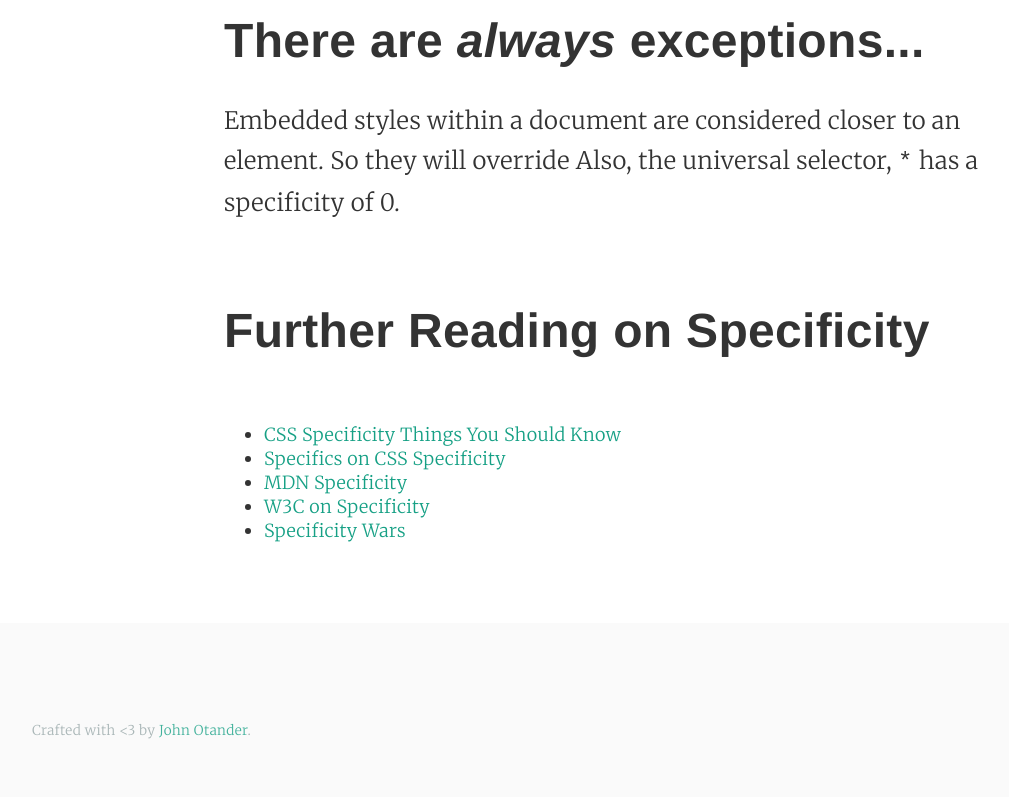
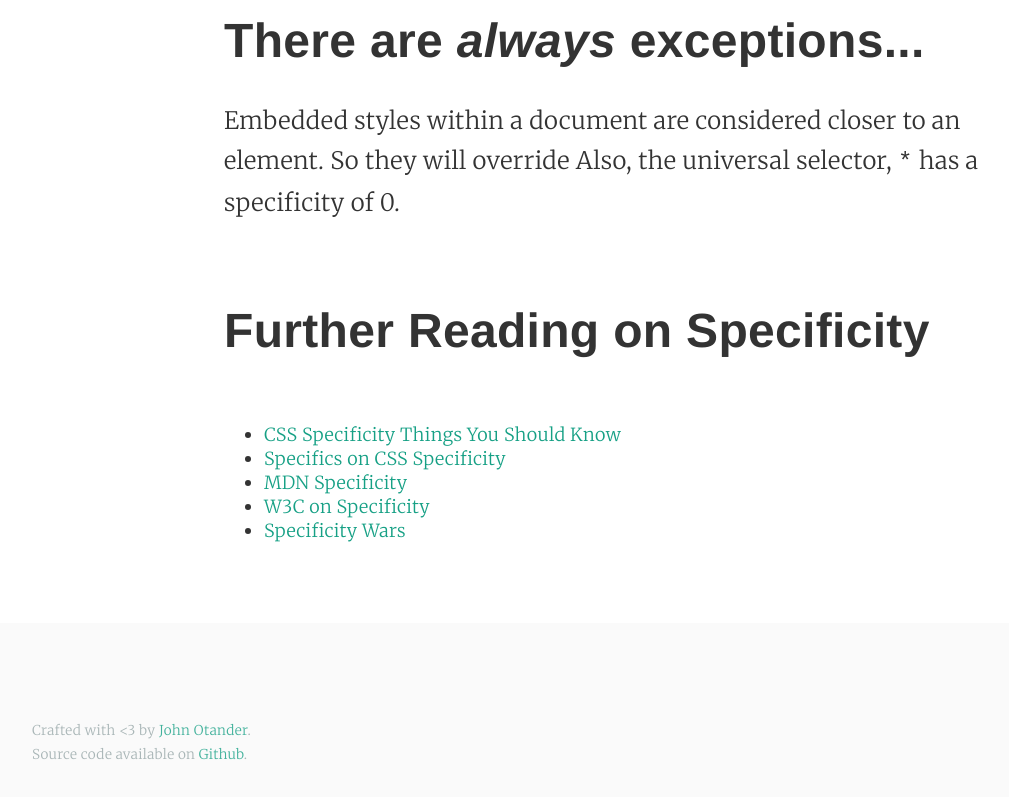
Before and after one commit to johno/specificity.co, a website: page index.html in a window 1280 px wide. Shown: the part 2957-3754 px from the top of the page, without its empty margins (32-1041 px from the left). Drawn offline with Linux system fonts and the light colour scheme.

Commit message:
Add repo link.

```diff
--- a/index.html
+++ b/index.html
@@ -100,9 +100,10 @@
       </ul>
     </div>
 
-    <footer class="p4 bg-very-light-gray">
+    <footer class="p4 bg-very-light-gray clearfix">
       <p class="mid-gray small mt1">
-        Crafted with <3 by <a href="https://twitter.com/4lpine">John Otander</a>.
+        Crafted with <3 by <a href="https://twitter.com/4lpine">John Otander</a>. <br>
+        Source code available on <a href="https://github.com/johnotander/specificity.co">Github</a>.
       </p>
     </footer>
 
```
